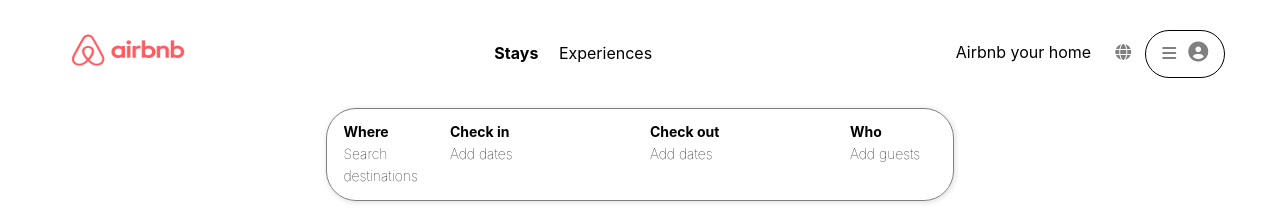
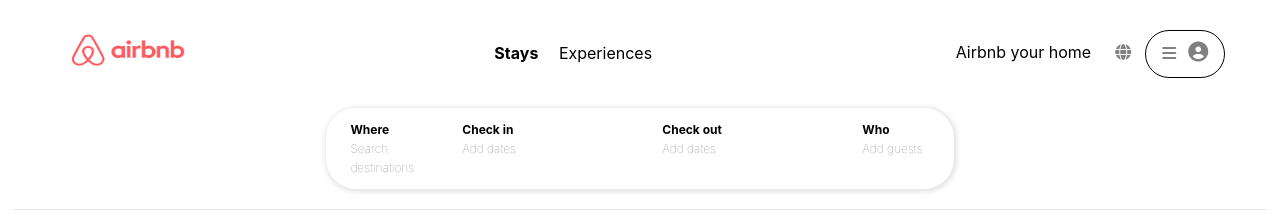
Before and after one commit to belal-shakra/airbnb, a plain HTML site: page index.html in a window 1280 px wide. Shown: the top 217 px of the page. Drawn offline with Linux system fonts and the light colour scheme.

Commit message:
modify search box styling

```diff
--- a/assets/css/style.css
+++ b/assets/css/style.css
@@ -144,15 +144,14 @@
   display: grid;
   grid-template-columns: auto 200px 200px 250px;
 
-  border: 1px solid var(--secondary);
   border-radius: 30px;
   width: 50%;
-  font-size: 14px;
-  box-shadow: 1px 1px 5px 1px #e4e4e4;
+  font-size: 12px;
+  box-shadow: 1px 1px 5px 2px #e4e4e4;
 }
 
 .search-box > div {
-  padding: 12px 16px;
+  padding: 12px 24px;
 }
 
 .search-box > div:hover {
@@ -167,6 +166,7 @@
 
 .search-box > div .txt {
   font-weight: lighter;
+  color: var(--secondary);
 }
 
 .search-box > div > span{
```
